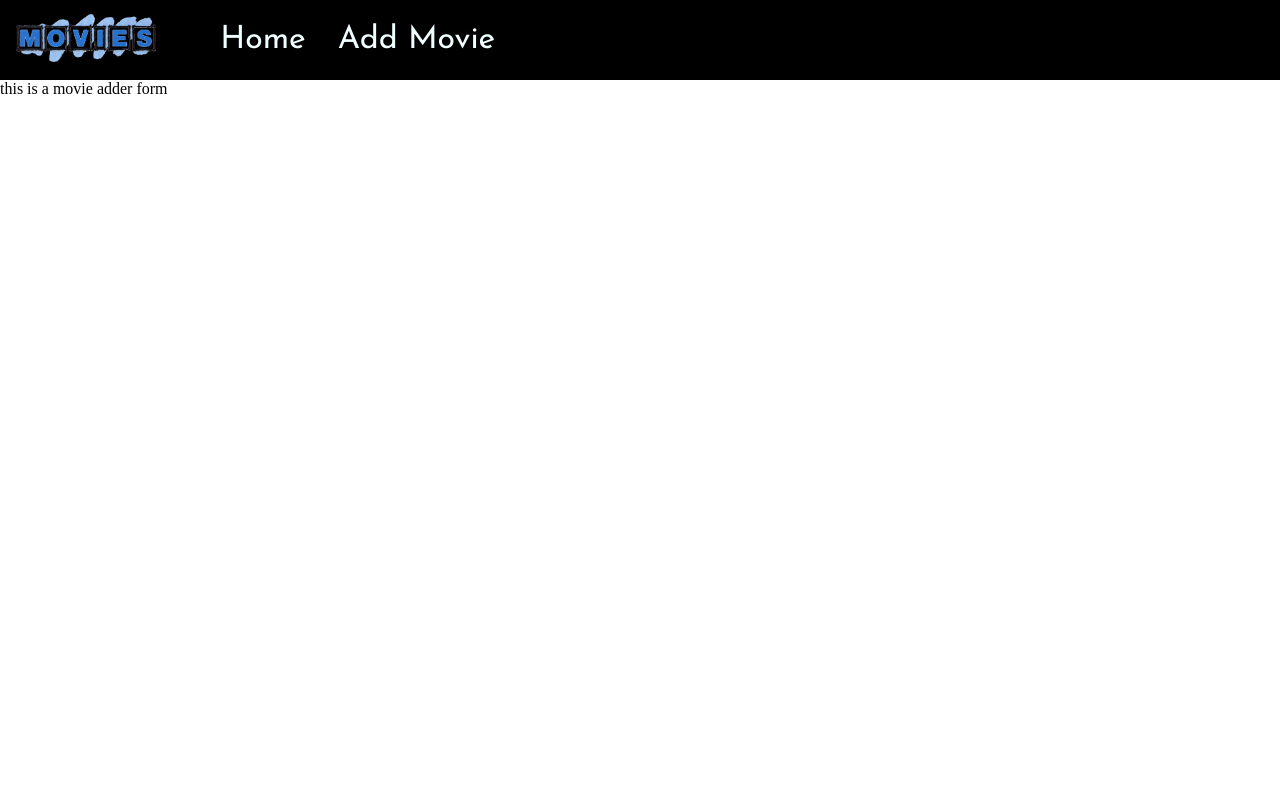
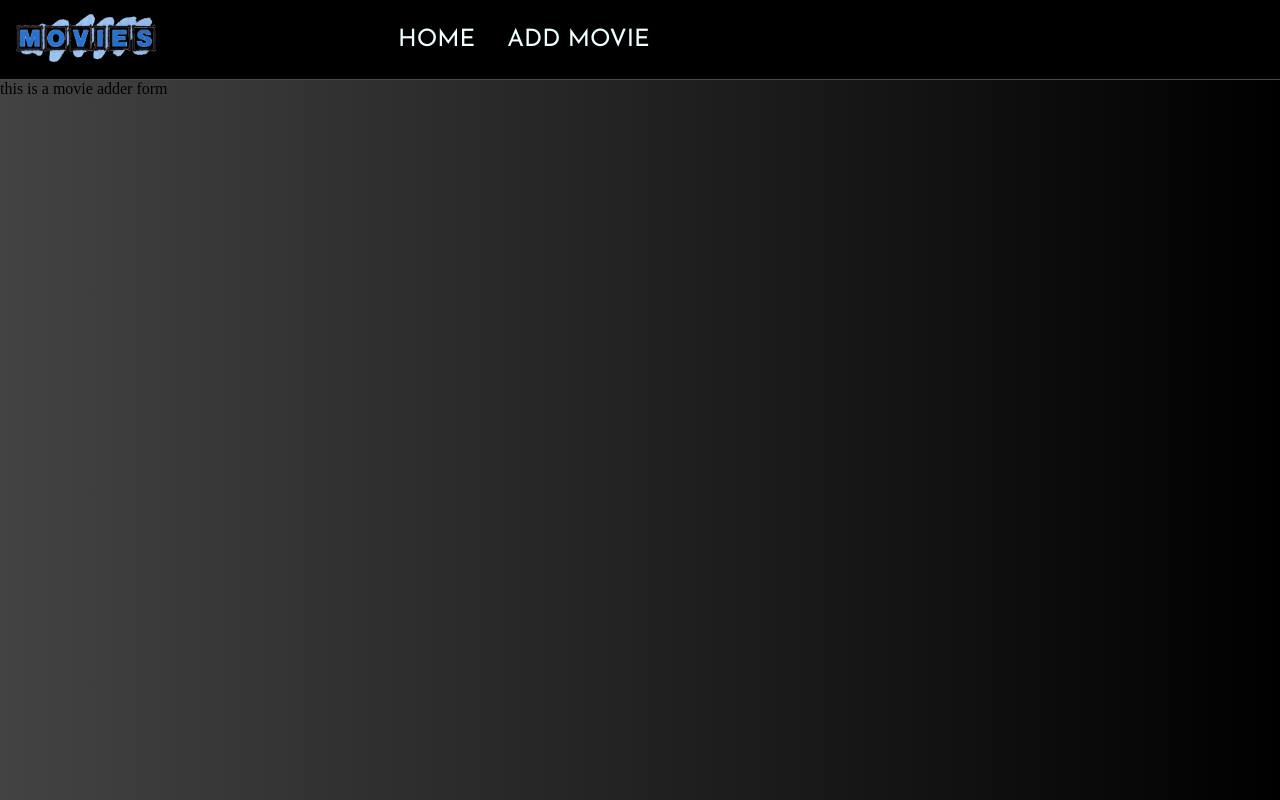
Before and after one commit to tommyb89/movie-frontend, a React (Create React App) app: page /add-movie in a window 1280 px wide. Built offline with nearby package versions, Linux system fonts and the light colour scheme.

Commit message:
navigation links done

```diff
--- a/src/assets/sass/_reset.scss
+++ b/src/assets/sass/_reset.scss
@@ -3,3 +3,17 @@
   padding: 0;
   box-sizing: border-box;
 }
+
+body {
+  background: #000000; /* fallback for old browsers */
+  background: -webkit-linear-gradient(
+    to right,
+    #434343,
+    #000000
+  ); /* Chrome 10-25, Safari 5.1-6 */
+  background: linear-gradient(
+    to right,
+    #434343,
+    #000000
+  ); /* W3C, IE 10+/ Edge, Firefox 16+, Chrome 26+, Opera 12+, Safari 7+ */
+}
--- a/src/assets/sass/_variables.scss
+++ b/src/assets/sass/_variables.scss
@@ -1 +1,8 @@
+// Fonts
 $font-primary: "Josefin Sans", sans-serif;
+
+// Breakpoints
+$small: 576px;
+$medium: 768px;
+$large: 992px;
+$x-large: 1200px;
--- a/src/components/Nav/Nav.scss
+++ b/src/components/Nav/Nav.scss
@@ -4,26 +4,48 @@
   height: 10vh;
   background-color: rgb(0, 0, 0);
   display: flex;
+  justify-content: space-between;
   padding: 1rem;
   align-items: center;
+  border-bottom: 1px solid rgba(211, 211, 211, 0.349);
 
   &__logo {
-    height: 3rem;
+    height: 1.5rem;
   }
 
   &__menu {
     display: flex;
-    width: 40%;
+    justify-content: center;
+    align-items: center;
     list-style: none;
-    margin-left: 4rem;
+    margin-left: 1rem;
   }
 
   &__link {
+    text-transform: uppercase;
+    white-space: nowrap;
     margin-right: 2rem;
     text-decoration: none;
     color: azure;
     font-family: $font-primary;
     font-weight: 500;
-    font-size: 2rem;
+    font-size: 0.8rem;
+
+    &:hover {
+      color: rgb(168, 168, 168);
+      text-decoration: underline;
+    }
   }
 }
+
+@media screen and (min-width: $large) {
+  .nav {
+    &__logo {
+      height: 3rem;
+    }
+
+    &__link {
+      font-size: 1.5rem;
+    }
+  }
+}
```
